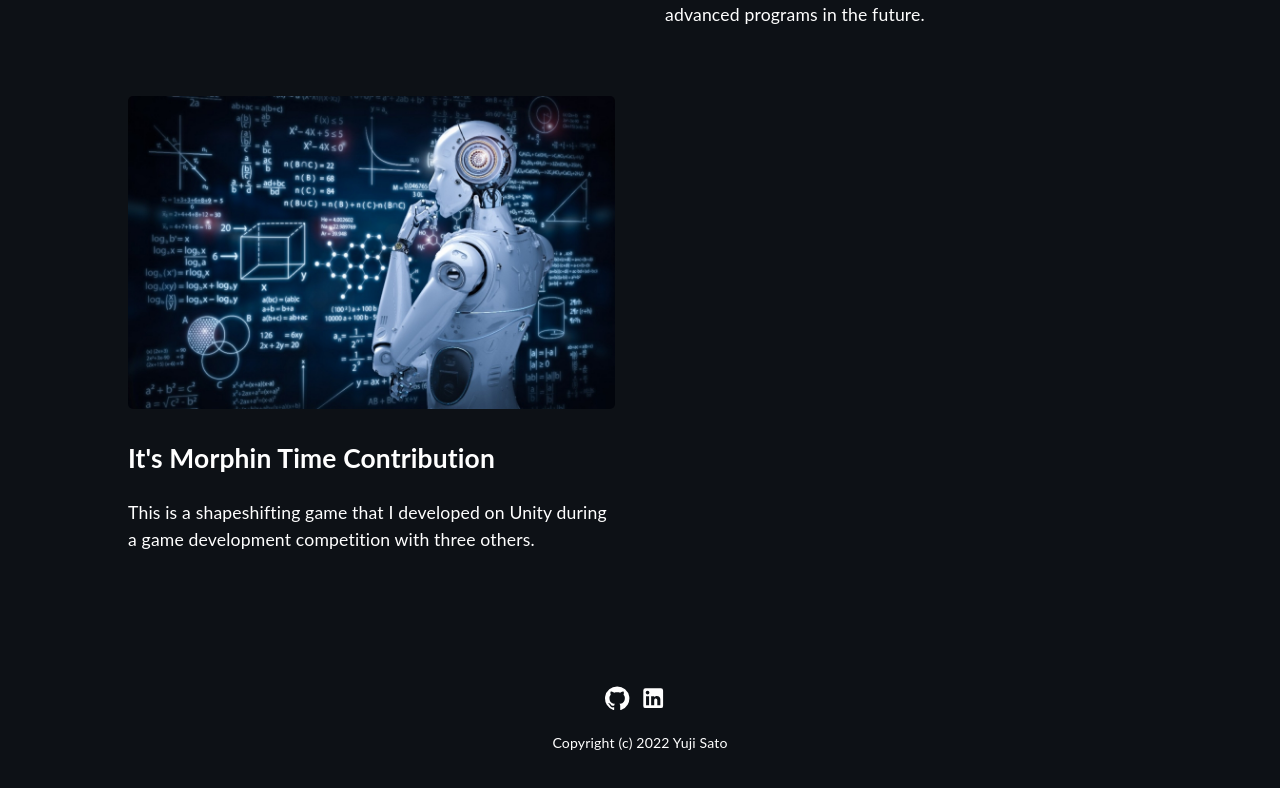
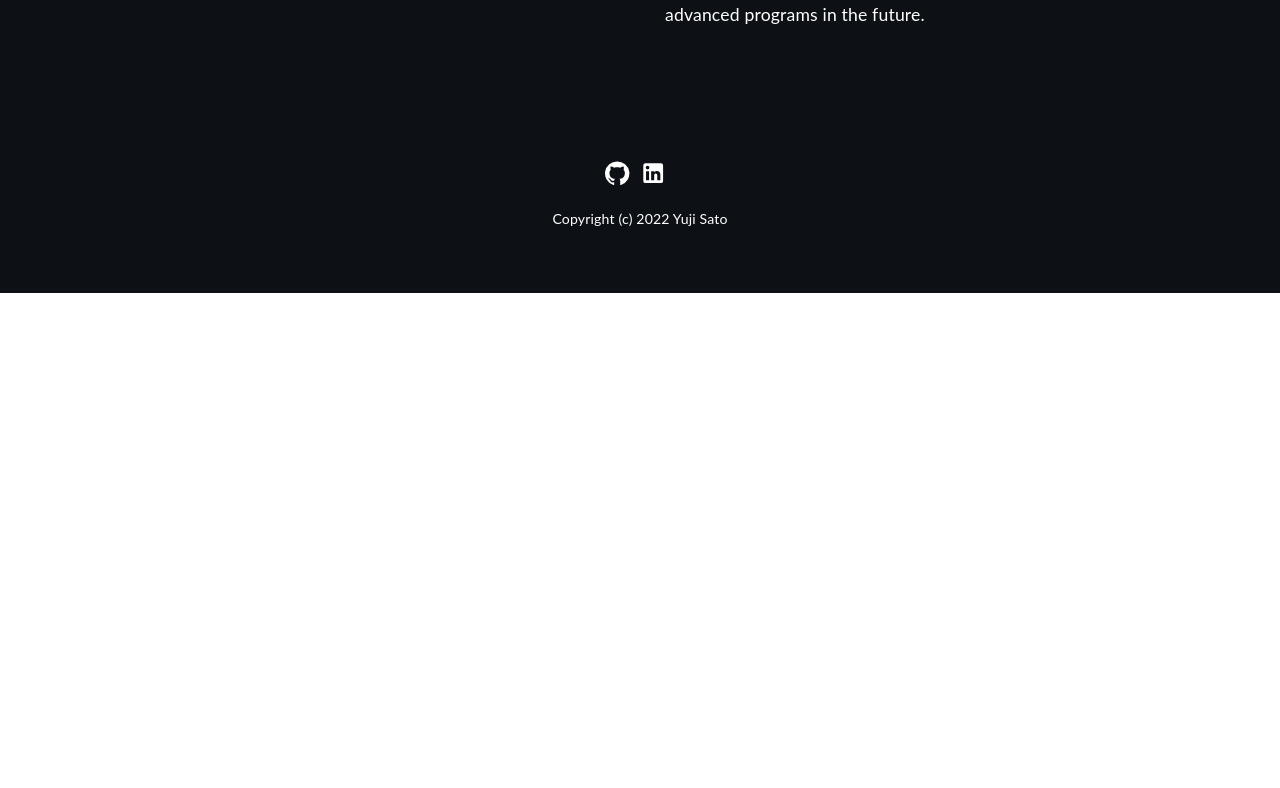
Before and after one commit to ethan-santiago-james/ethanjames.com, a React (Create React App) app: page / in a window 1280 px wide. Shown: the part 4478-5266 px from the top of the page. After the commit the page ends 4771 px from the top, so only its background shows below. Built offline with nearby package versions, Linux system fonts and the light colour scheme.

Commit message:
Removed game jam project

```diff
--- a/src/components/Project.tsx
+++ b/src/components/Project.tsx
@@ -49,12 +49,7 @@ function Project() {
                     with use of the UCI Machine Learning Repository. I plan to make more advanced programs in the future.
                 </p>
             </div>
-            <div className="project">
-                <a href="http://www.wemanage.jp/" target="_blank" rel="noreferrer"><img src={ML} className="zoom" alt="thumbnail" width="100%"/></a>
-                <a href="http://www.wemanage.jp/" target="_blank" rel="noreferrer"><h2>It's Morphin Time Contribution</h2></a>
-                <p>This is a shapeshifting game that I developed on Unity during a game development competition with three others.
-                </p>
-            </div>
+
 
         </div>
     </div>
```
